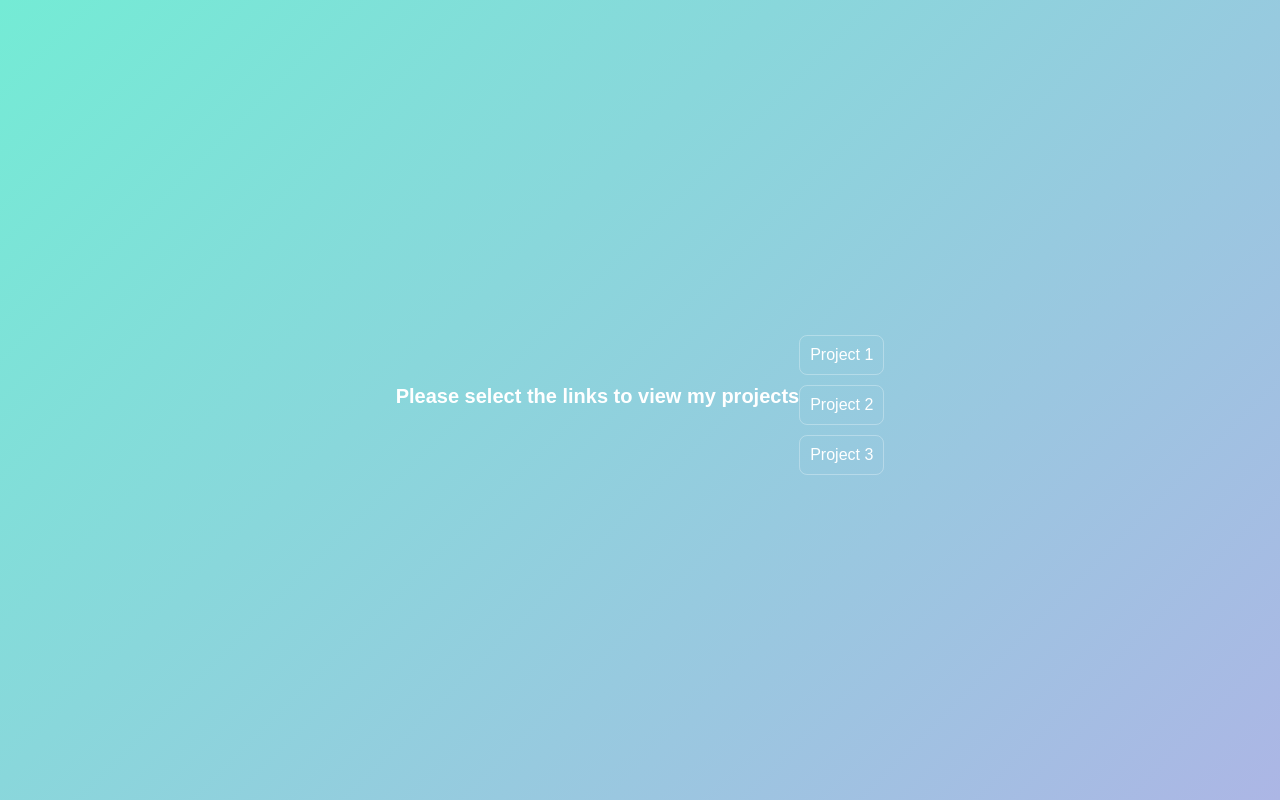
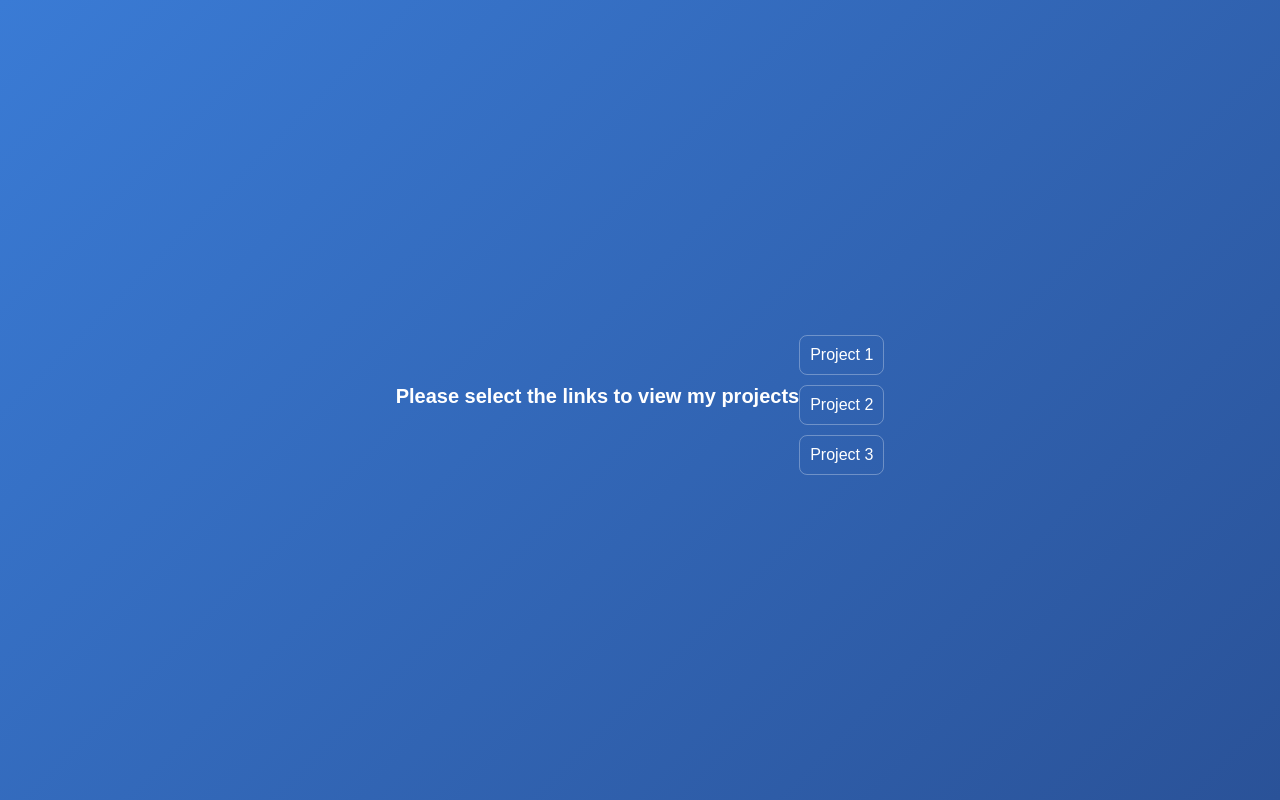
Before and after one commit to cdumene-cmd/P4-CSC-Portfolio.github.io, a plain HTML site: page index.html in a window 1280 px wide. Drawn offline with Linux system fonts and the light colour scheme.

Commit message:
Update index.html

```diff
--- a/index.html
+++ b/index.html
@@ -10,7 +10,7 @@
             text-align: center;
 
 
-            background: linear-gradient(135deg, #74ebd5, #acb6e5);
+            background: linear-gradient(135deg, #3a7bd5, #2a5298);
             height: 100vh;
             display: flex;
             justify-content: center;
@@ -26,6 +26,7 @@
             padding: 40px;
             border-radius: 12px;
             width: 300px;
+            gap: 20px;
         }
 
         h1 {
```
